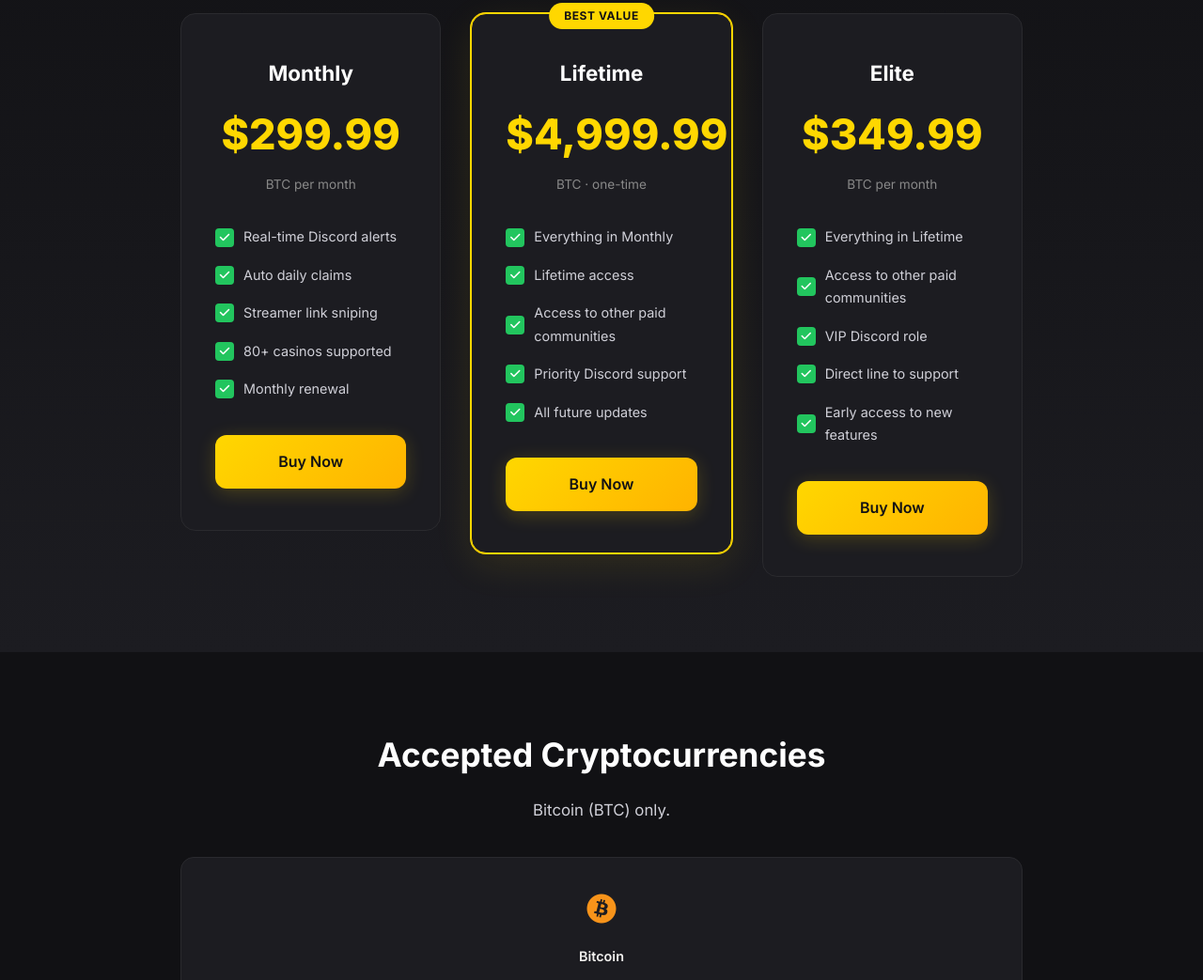
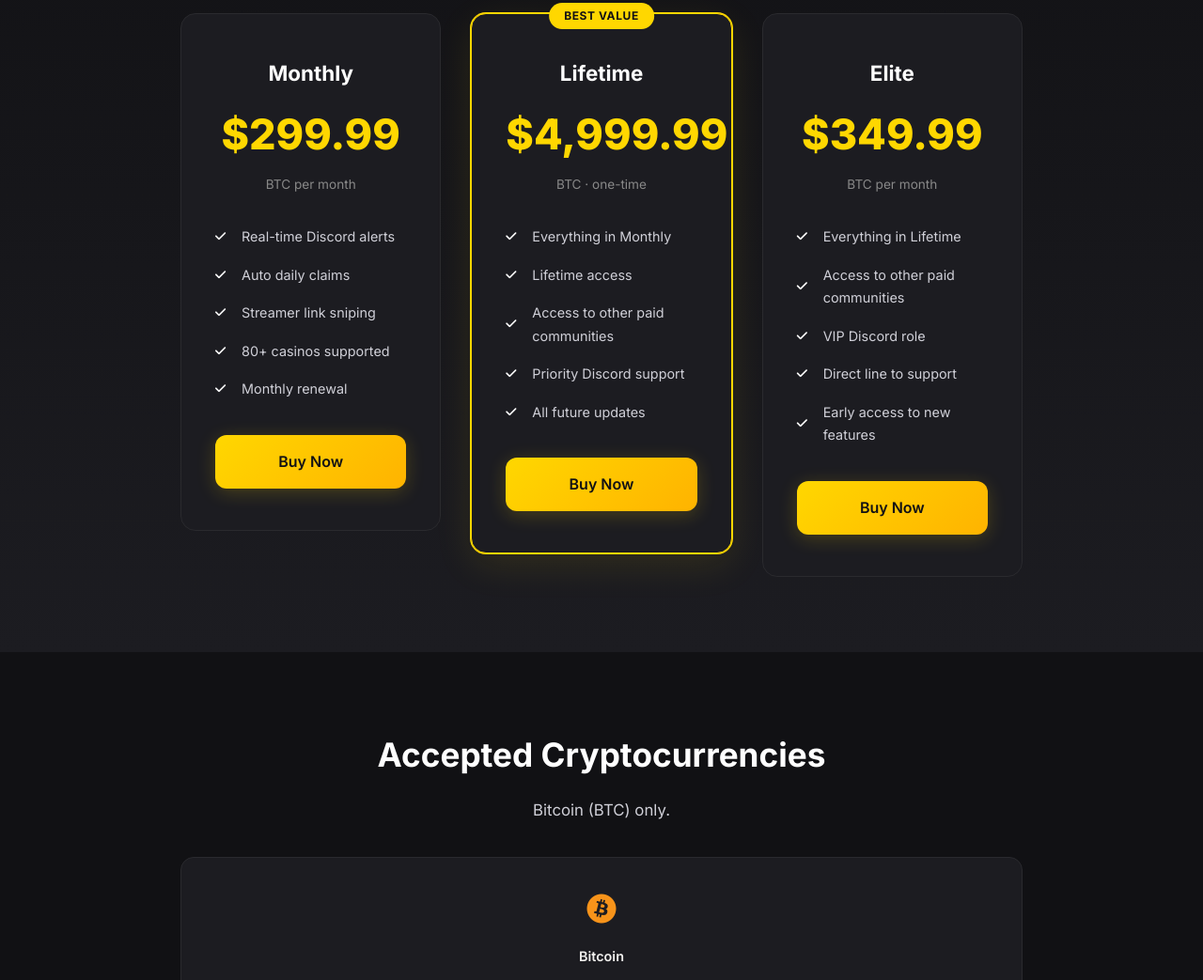
Before and after one commit to glowrius/casino-bonus-monitor, a plain HTML site: page docs/index.html in a window 1280 px wide. Shown: the part 1873-2916 px from the top of the page at 94% size. Drawn offline with Linux system fonts and the light colour scheme.

Commit message:
Remove green checkbox boxes, keep white checkmark icons only

```diff
--- a/docs/index.html
+++ b/docs/index.html
@@ -297,15 +297,9 @@
       gap: 10px;
     }
     .pricing-card .features li i {
-      background: #22c55e;
       color: #fff;
-      width: 20px;
-      height: 20px;
-      border-radius: 4px;
-      display: inline-block;
-      text-align: center;
-      line-height: 20px;
-      font-size: 0.75rem;
+      font-size: 0.8rem;
+      width: 18px;
       flex-shrink: 0;
     }
     .pricing-card .btn { width: 100%; justify-content: center; }
```
